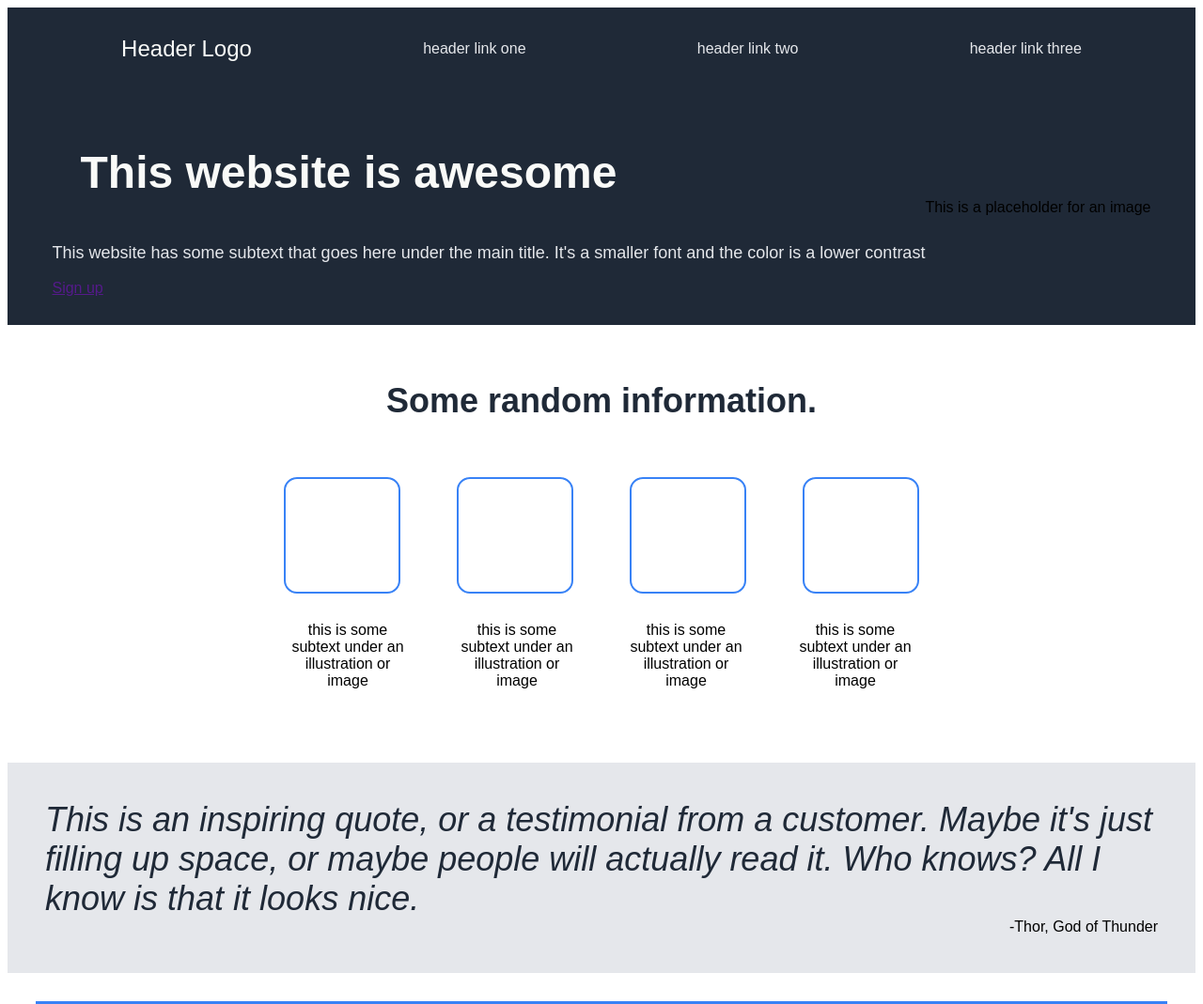
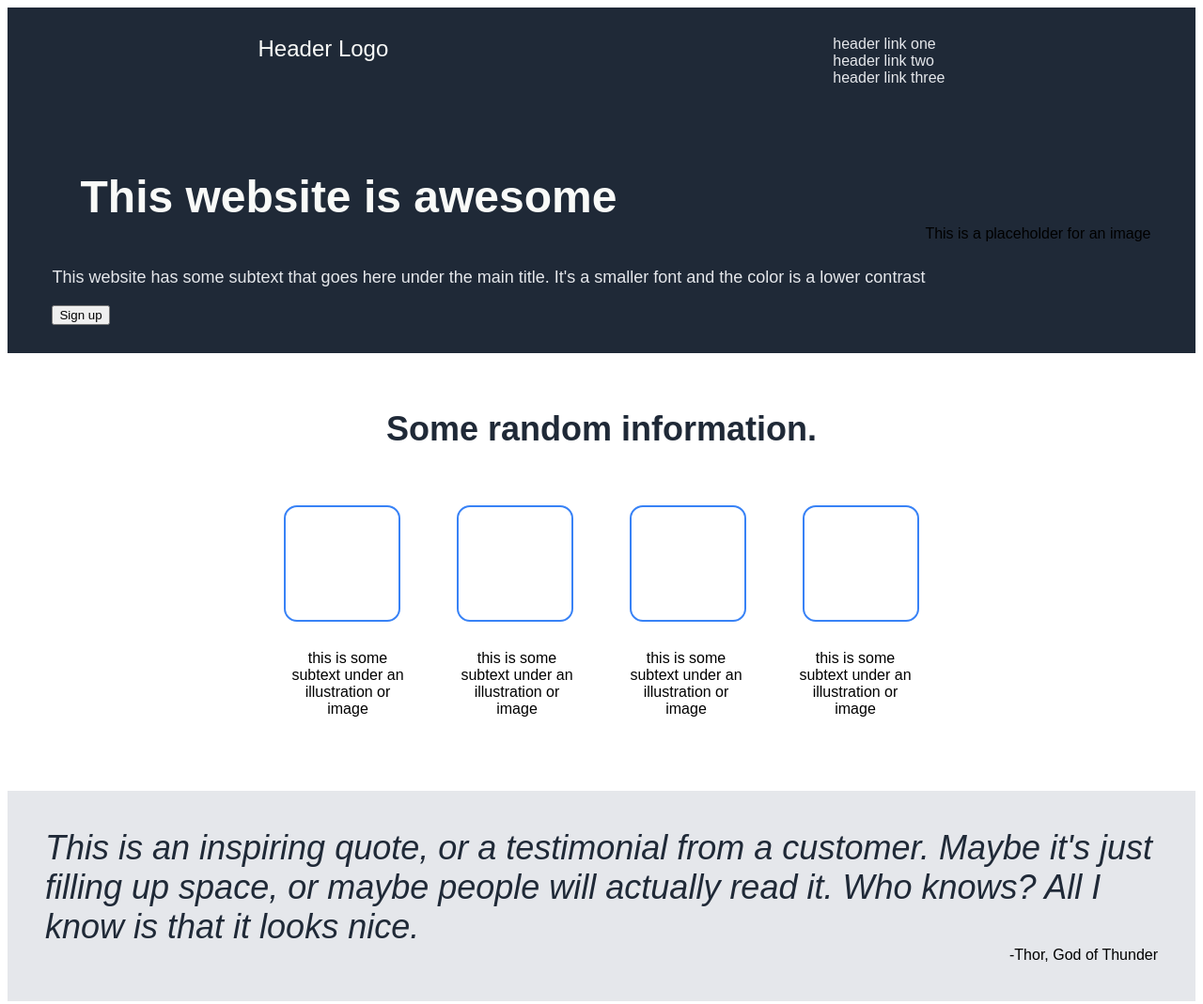
Before and after one commit to isabeltarcson/landing-page, a plain HTML site: page index.html in a window 1280 px wide. Shown: the top 1069 px of the page at 94% size. Drawn offline with Linux system fonts and the light colour scheme.

Commit message:
Completed template! Looks pretty good!

```diff
--- a/index.html
+++ b/index.html
@@ -7,21 +7,28 @@
     <link rel="stylesheet" href="./style.css">
 </head>
 <body>
+    <div class="header-style">
         <div class="header">
             <div class="header-content">Header Logo</div>
+            <div class="links">
                 <div class="header-link">header link one</div>
                 <div class="header-link">header link two</div>
                 <div class="header-link">header link three</div>
             </div>
+        </div>
+    </div>
+    <div class="hero-style">
         <div class="herobox">
             <div class="boxleft">
                 <div class="hero">This website is awesome</div>
                 <p class="hero-secondary">This website has some subtext that goes here under the main title. It's a smaller font and the color is a lower contrast</p>
-            <div class="hero-link"><a href="">Sign up</a></div>
+                <div class="hero-secondary"><button class="button" href="">Sign up</button></div>
             </div>
             <div class="boxright">This is a placeholder for an image</div>
         </div>
+    </div>
     <h2>Some random information.</h2>
+    <div class="information">
         <div class="box2">
             <div class="box2-content image"></div>
             <div class="box2-content image"></div>
@@ -34,9 +41,12 @@
             <div class="box2-content">this is some subtext under an illustration or image</div>
             <div class="box2-content">this is some subtext under an illustration or image</div>
         </div>
+    </div>
+    <div class="quote-style">
         <div class="quote">
             <div class="quote-content">This is an inspiring quote, or a testimonial from a customer. Maybe it's just filling up space, or maybe people will actually read it. Who knows? All I know is that it looks nice. </div>
             <div class="quote-tag">-Thor, God of Thunder</div>
+        </div>
     </div>
     <div class="call-to-action">
         <div class="call">
```
Lines whose indentation alone changed are shown as unchanged.
